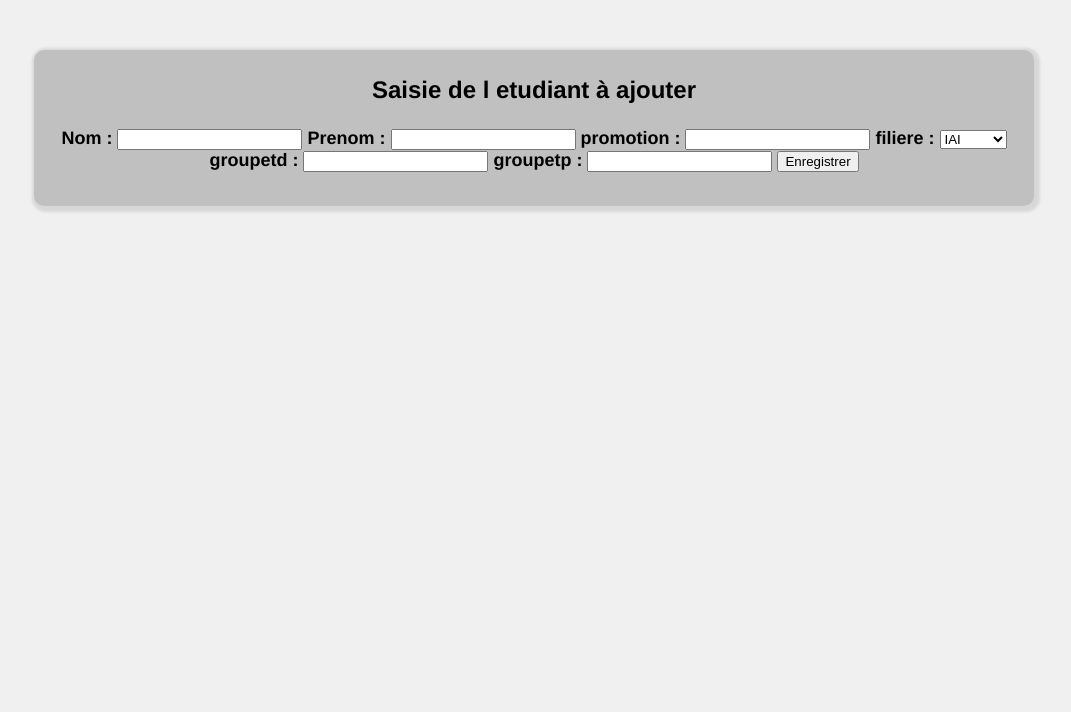
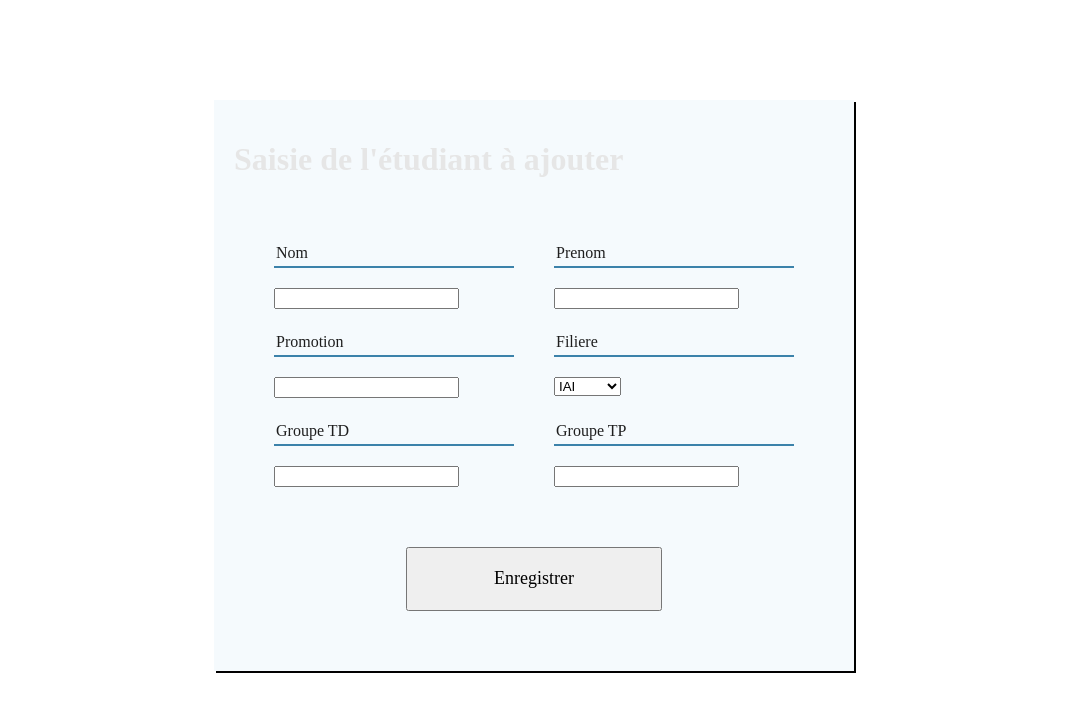
Before and after one commit to thethex/GestionEnseignantsEtudiantsBis, a PHP site: page /AjouterEtudiant.php in a window 1280 px wide. Shown: the top 712 px of the page, without its empty margins (106-1177 px from the left). Run offline with PHP 8.4, Linux system fonts and the light colour scheme.

Commit message:
retouches visuelles sur le formulaire d'ajout d'étudiant (peut servir de base à d'autres formulaires)

```diff
--- a/AppliWebGestion/AjouterEtudiant.php
+++ b/AppliWebGestion/AjouterEtudiant.php
@@ -5,11 +5,11 @@
 
     <head>
         <meta charset="utf-8" />
-        <link rel="stylesheet" href="style.css" />
+        <link rel="stylesheet" href="./css/AjouterEtudiant.css" />
         <title>SaisieEtudiant</title>
     </head>
     <div class="contenu-centre">
-      <div id="content" class="blured-big-panel">
+      <div id="content" class="stylized-form">
        <?php
 
        if(isset($_POST['formulaire-soumis'])){
@@ -49,28 +49,27 @@
          }
         }else{
 
-          echo '<h1> Saisie de l etudiant à ajouter</h1>
-          <h4>
-            <form method="post" action="index.php">
+          echo "<h1> Saisie de l'étudiant à ajouter</h1>";
+            echo '<form method="post" action="index.php">
             <input type="hidden" name="page" value="AjouterEtudiant" >
             <input type="hidden" name="formulaire-soumis" value="true" >
-            Nom : <input type="text" name="Nom" />
-            Prenom : <input type="text" name="Prenom" />
-            promotion : <input type="text" name="promotion" />
-            filiere  : <select name="filiere" id="filiere">
+
+            <div class="entry-stylized-form"><div class="title-stylized-form">Nom </div>  <input type="text" name="Nom" /></div>
+            <div class="entry-stylized-form"><div class="title-stylized-form">Prenom</div> <input type="text" name="Prenom" /></div>
+            <div class="entry-stylized-form"><div class="title-stylized-form">Promotion</div> <input type="text" name="promotion" /></div>
+            <div class="entry-stylized-form"><div class="title-stylized-form">Filiere</div> <select name="filiere" id="filiere">
               <option value="IAI">IAI</option>
               <option value="MM">MM</option>
               <option value="EBE">EBE</option>
               <option value="IDU">IDU</option>
               <option value="ITII-CM">ITII-CM</option>
               <option value="ITII-MP">ITII-MP</option>
-              </select>
-            groupetd  : <input type="text" name="groupetd" />
-            groupetp  : <input type="text" name="groupetp" />
+              </select></div>
+            <div class="entry-stylized-form"><div class="title-stylized-form">Groupe TD </div><input type="text" name="groupetd" /></div>
+            <div class="entry-stylized-form"><div class="title-stylized-form">Groupe TP </div><input type="text" name="groupetp" /></div>
             </select>
-          <input type="submit" value="Enregistrer"/>
-          </form>
-           </h4>';
+          <div class="button-stylized-form"><input type="submit" value="Enregistrer"/></div>
+          </form>';
 
          }
          ?>
--- /dev/null
+++ b/AppliWebGestion/css/AjouterEtudiant.css
@@ -0,0 +1,65 @@
+.stylized-form{
+    max-width:600px;
+    position:relative;
+    margin:100px auto;
+    padding:20px;
+    background-color:#d8ecf644;
+    color:rgb(230,230,230);
+    box-shadow: 2px 2px #000;
+}
+.stylized-form form{
+    position:relative;
+    padding:20px;
+    color:rgb(230,230,230);
+    display:flex;
+    flex-wrap: wrap;
+}
+
+.entry-stylized-form{
+    flex : 1 1 50%;
+}
+.entry-stylized-form *{
+  margin: 0 0 0 20px;
+}
+
+.title-stylized-form{
+  font-family: Helvetica,Helvetica Neue, Arial, sans-serif;
+  color:rgb(30,30,30);
+  font:16px italic;
+  padding:4px 2px;
+  justify-content: flex-start;
+  margin:20px;
+  border-bottom: 2px solid #3b82aa;
+}
+
+
+.button-stylized-form{
+  position:relative;
+    width:256px;
+    height:64px;
+    margin:60px auto 20px;
+}
+.button-stylized-form input{
+    font-family: Helvetica,Helvetica Neue, Arial, sans-serif;
+    font:18px bold;
+    width:100%;
+    height:100%;
+}
+
+@media (prefers-color-scheme: dark) {
+  .title-stylized-form{
+    color:rgb(230,230,230);
+    border-bottom: 2px solid white;
+  }
+  .button-stylized-form input{
+      color:rgb(230,230,230);
+      background-color:#384c56;
+      border:none;
+      border-bottom :2px solid #283c46;
+      border-left:2px solid #283c46;
+  }
+  .button-stylized-form input:hover{
+      color:white;
+      background-color:#283c46;
+  }
+}
```
